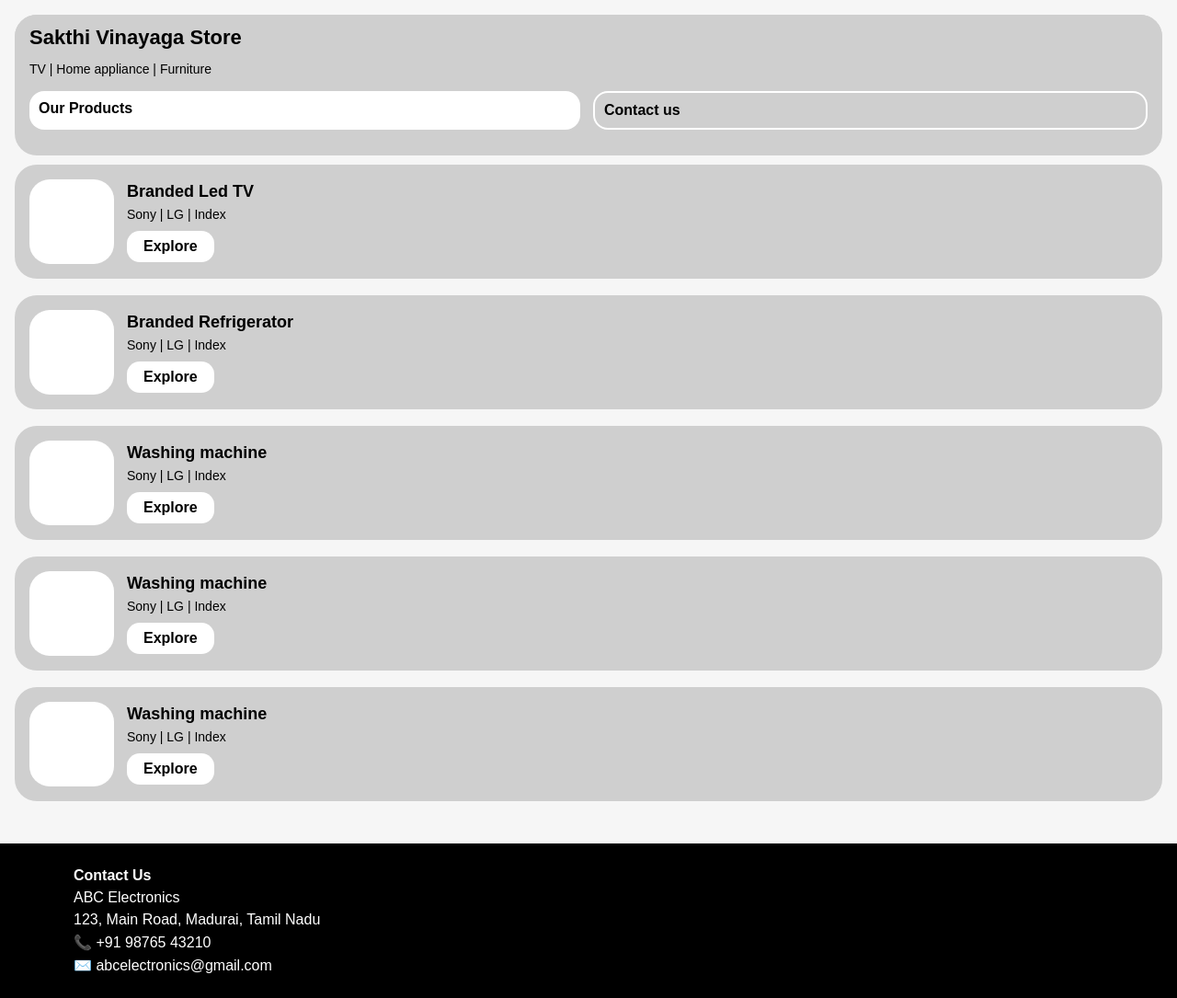
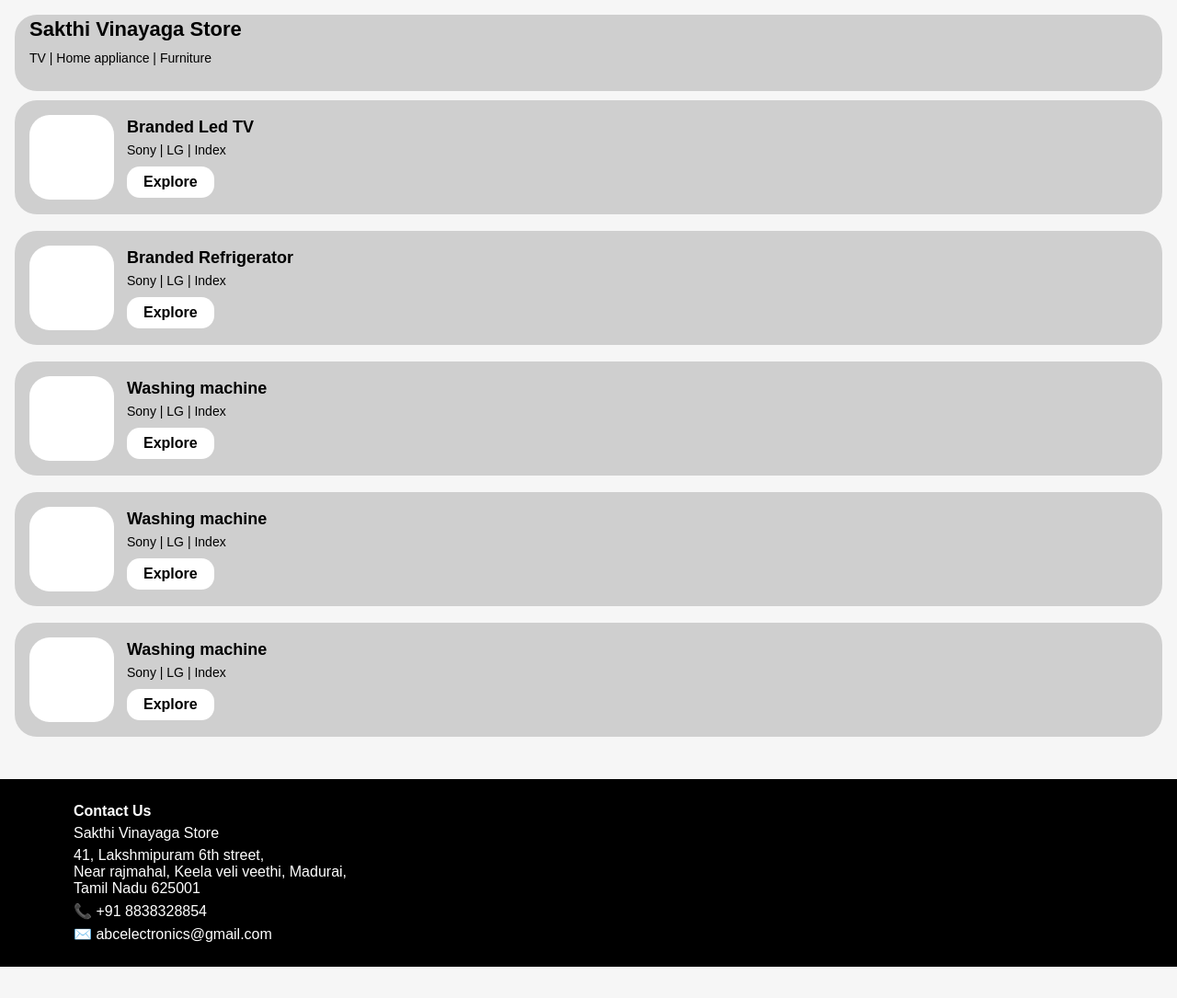
Before and after one commit to kumaresh-07/sakthi-vinayaga, a plain HTML site: page index.html in a window 1280 px wide. Shown: the whole page at 92% size. After the commit the page ends 1051 px from the top, so only its background shows below. Drawn offline with Linux system fonts and the light colour scheme.

Commit message:
Update index.html

```diff
--- a/index.html
+++ b/index.html
@@ -11,17 +11,9 @@
 <div class="outer-bg">
     <!-- TOP CARD -->
     <div class="top-card">
-    <div class="sticky-header">
-    <h1>Sakthi Vinayaga Store</h1>
-  </div>
-
   <div class="normal-header">
+     <h1>Sakthi Vinayaga Store</h1>
     <p>TV | Home appliance | Furniture</p>
-
-      <div class="top-buttons">
-        <div class="top-btn">Our Products</div>
-        <div class="top-btn outline">Contact us</div>
-      </div>
     </div></div>
 
     <!-- PRODUCT CARD -->
@@ -78,9 +70,10 @@
 <footer class="footer">
   <div class="footer-content">
     <p><strong>Contact Us</strong></p>
-    <p>ABC Electronics</p>
-    <p>123, Main Road, Madurai, Tamil Nadu</p>
-    <p>📞 +91 98765 43210</p>
+    <p>Sakthi Vinayaga Store</p>
+    <p>41, Lakshmipuram 6th street, <br>Near rajmahal, Keela veli veethi, Madurai,<br> Tamil Nadu 625001
+</p>
+    <p>📞 +91 8838328854</p>
     <p>✉️ abcelectronics@gmail.com</p>
   </div>
 </footer>
```
